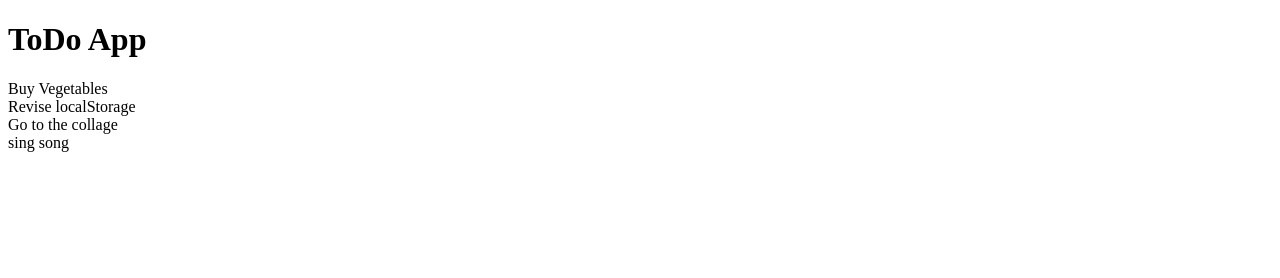
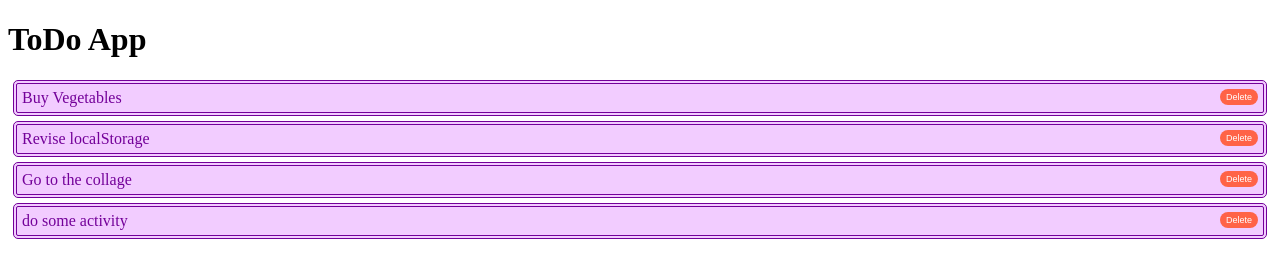
Before and after one commit to aditishelke77/todo-app, a plain HTML site: page index.html in a window 1280 px wide. Drawn offline with Linux system fonts and the light colour scheme.

Commit message:
delete task added

```diff
--- a/index.html
+++ b/index.html
@@ -5,6 +5,27 @@
     <meta charset="UTF-8">
     <meta name="viewport" content="width=device-width, initial-scale=1.0">
     <title>Document</title>
+    <style>
+        .todo-item{
+            border: 4px  double #730099;
+            padding: 5px;
+            margin: 5px;
+            border-radius: 5px;
+            background-color: #f2ccff;
+            color: #730099;
+            display: flex;
+            justify-content: space-between;
+        }
+        .btn{
+            background-color: tomato;
+            color: white;
+            font-size: 9px;
+            border: none;
+            border-radius: 20px;
+            cursor: pointer;
+            height: 16px;
+        }
+    </style>
 </head>
 
 <body>
@@ -13,7 +34,7 @@
 
     </div>
     <script>
-        const tasks = ["Buy Vegetables","Revise localStorage","Go to the collage","sing song"];
+        const tasks = ["Buy Vegetables","Revise localStorage","Go to the collage","do some activity"];
 
         function loadTasks(){
             const tasksContainer = document.getElementById('tasks-container');
@@ -23,15 +44,25 @@
             {
                 tasksContainer.innerHTML += `
 
-                <div>
+                <div class="todo-item">
                     ${task}
+                    <button class="btn" type="button" onclick="deleteTask('${task}')">
+                        Delete</button>
                     </div>
                     `
                 }
 
         }
+        loadTasks();
 
-        loadTasks();
+        function deleteTask(task){
+            const taskIndex = tasks.indexOf(task);
+            tasks.splice(taskIndex,1);
+
+            loadTasks();
+        }
+
+
     </script>
 </body>
 </html>
```
